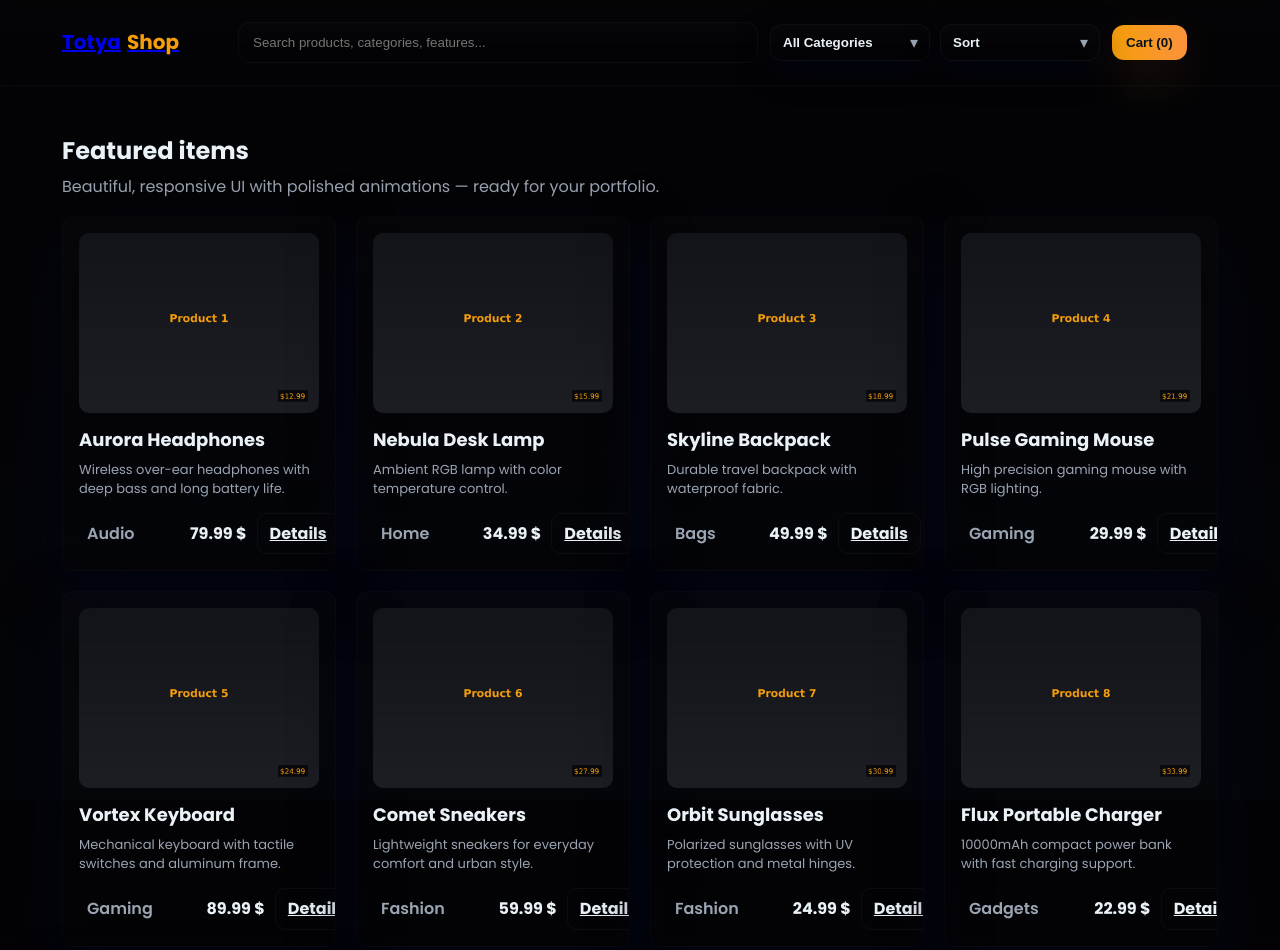
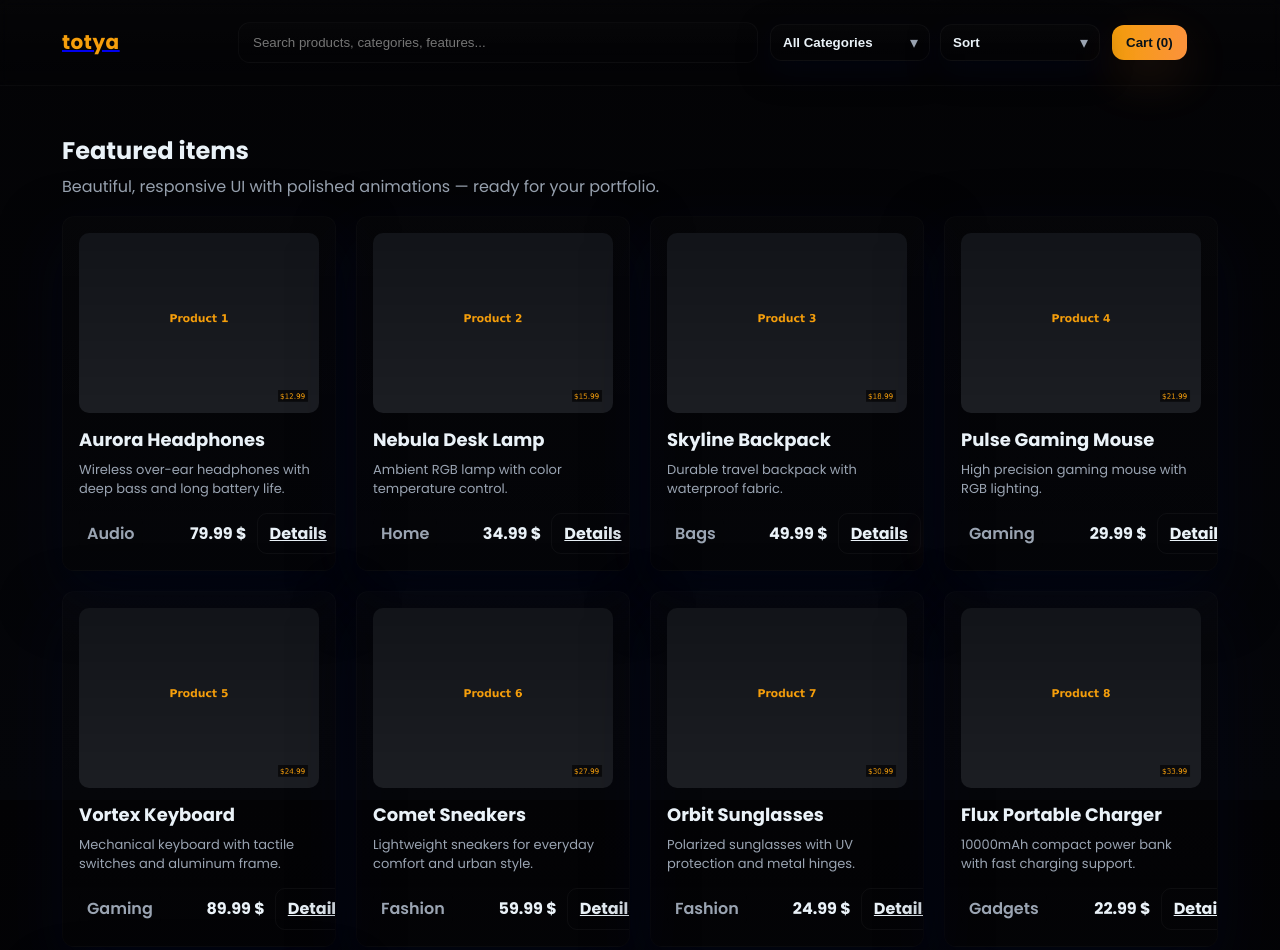
Before and after one commit to MahmoudAshraff/totya_shop_pro, a plain HTML site: page index.html in a window 1280 px wide. Shown: the top 950 px of the page. Drawn offline with Linux system fonts and the light colour scheme.

Commit message:
Update index.html

```diff
--- a/index.html
+++ b/index.html
@@ -3,14 +3,15 @@
 <head>
   <meta charset="utf-8" />
   <meta name="viewport" content="width=device-width, initial-scale=1" />
-  <title>Totya Shop — Professional</title>
+  <title>Totya Shop</title>
   <meta name="description" content="Totya Shop — polished front-end e-commerce demo for portfolio.">
   <link rel="stylesheet" href="style.css" />
 </head>
 <body>
   <header class="header">
     <div class="container header-row">
-      <a class="brand-link" href="index.html"><h1 class="brand">Totya<span class="dot">Shop</span></h1></a>
+      <a class="brand-link" href="index.html"><h1 class="brand gold">totya</h1>
+</a>
       <nav class="controls" aria-label="Main">
         <input id="searchInput" class="search" placeholder="Search products, categories, features..." />
         <div class="selects">
```
